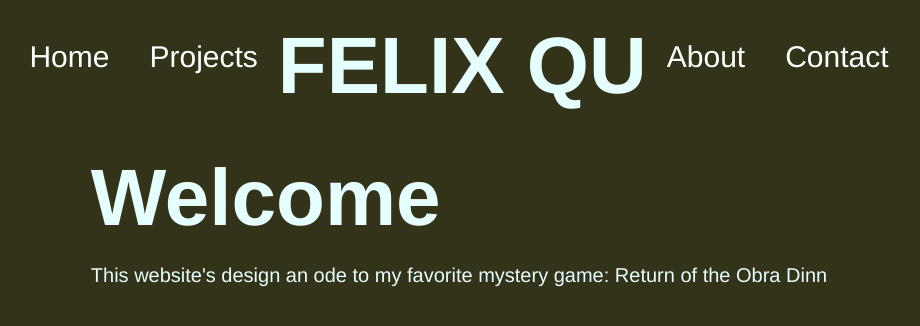
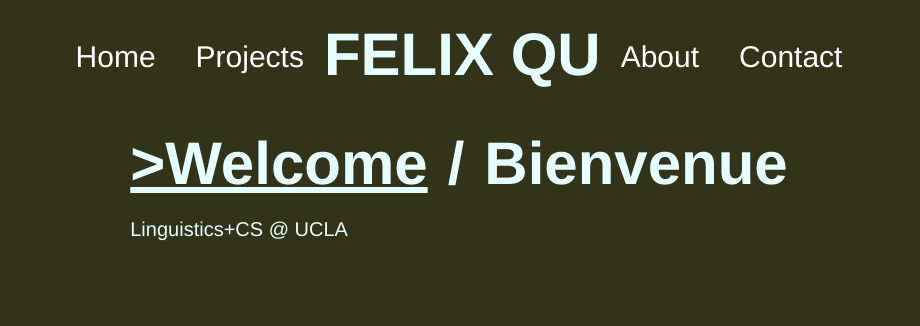
Before and after one commit to fequ830/fequ830.github.io, a React (Create React App) app: page / in a window 1280 px wide. Shown: the top 326 px of the page, without its empty margins (181-1101 px from the left). Built offline with nearby package versions, Linux system fonts and the light colour scheme.

Commit message:
2 language functionality

```diff
--- a/public/index.html
+++ b/public/index.html
@@ -24,7 +24,7 @@
       work correctly both with client-side routing and a non-root public URL.
       Learn how to configure a non-root public URL by running `npm run build`.
     -->
-    <title>React App</title>
+    <title>Felix Qu</title>
   </head>
   <body>
     <noscript>You need to enable JavaScript to run this app.</noscript>
--- a/src/App.css
+++ b/src/App.css
@@ -10,7 +10,7 @@ html {
 
 body {
   background-color: #333319;
-  font-family: Helvetica, sans-serif
+  font-family: Helvetica, serif
 }
 
 .app {
@@ -49,7 +49,7 @@ nav ul li a {
 h1 {
   margin-bottom: 20px;
   color: #e5ffff;
-  font-size: 80px;
+  font-size: 60px;
 }
 
 p {
@@ -64,3 +64,22 @@ p {
   align-items: center;
   color: #e5ffff
 }
+
+.about img {
+  width: 100%; /* Adjust the width as needed */
+  max-width: 400px; /* Set a maximum width to control image size */
+  height: auto; /* Maintain aspect ratio */
+  margin-top: 20px; /* Add margin for spacing */
+}
+
+
+/* Styles for the active tab */
+.tab.active {
+  text-decoration: underline;
+  cursor: pointer; /* Add this for pointer cursor on hover */
+}
+
+/* Styles for the slash (/) between "Welcome" and "Bienvenue" */
+h1 span:nth-child(2) {
+  margin: 0 20px; /* Add space between the words */
+}
--- a/src/App.js
+++ b/src/App.js
@@ -1,6 +1,7 @@
-import React from 'react';
+import React, {useState} from 'react';
 import './App.css';
 import { NavLink, Routes, Route } from 'react-router-dom';
+import LanguageSwitcher from './LanguageSwitcher';
 
 
 const App = () => (
@@ -23,18 +24,57 @@ const Navigation = () => (
   </nav>
 );
 
-const Home = () => (
-  <div className='home'>
-    <h1>Welcome</h1>
-    <p> This website's design an ode to my favorite mystery game: Return of the Obra Dinn</p>
-  </div>
-);
+// const Home = () => {
+//   const [welcome, setWelcome] = useState(true);
+
+//   const toggleWelcome = () => {
+//     setWelcome((prevState) => !prevState);
+//   };
+
+//   return (
+//     <div className='home'>
+//       <h1 onClick={toggleWelcome} style={{ cursor: 'pointer' }}>
+//         {welcome ? 'Welcome' : 'Bienvenue'}
+//       </h1>
+//       <p>Ipsum dolor dolorem consectetur est velit fugiat...</p>
+//     </div>
+//   );
+// };
+
+const Home = () => {
+  const [activeTab, setActiveTab] = useState('welcome');
+
+  const handleTabClick = (tab) => {
+    setActiveTab(tab);
+  };
+
+  return (
+    <div className='home'>
+      <h1>
+        <span
+          className={`tab ${activeTab === 'welcome' ? 'active' : ''}`}
+          onClick={() => handleTabClick('welcome')}
+        >
+          {activeTab === 'welcome' ? '>Welcome' : 'Welcome'}
+        </span>
+        <span>/</span>
+        <span
+          className={`tab ${activeTab === 'bienvenue' ? 'active' : ''}`}
+          onClick={() => handleTabClick('bienvenue')}
+        >
+          {activeTab === 'bienvenue' ? '>Bienvenue' : 'Bienvenue'}
+        </span>
+      </h1>
+      <LanguageSwitcher activeTab={activeTab} />
+    </div>
+  );
+};
 
 const About = () => (
   <div className='about'>
     <h1>About Me</h1>
     <p>Ipsum dolor dolorem consectetur est velit fugiat. Dolorem provident corporis fuga saepe distinctio ipsam? Et quos harum excepturi dolorum molestias?</p>
-    <p>Ipsum dolor dolorem consectetur est velit fugiat. Dolorem provident corporis fuga saepe distinctio ipsam? Et quos harum excepturi dolorum molestias?</p>
+    <img src="/felixpic.jpg" alt="Felix Qu Picture" />
   </div>
 );
 
--- /dev/null
+++ b/src/LanguageSwitcher.js
@@ -0,0 +1,11 @@
+import React from 'react';
+
+const LanguageSwitcher = ({ activeTab }) => {
+  const text = activeTab === 'welcome'
+    ? 'Linguistics+CS @ UCLA'
+    : 'Linguistique+Informatique @ UCLA';
+
+  return <p>{text}</p>;
+};
+
+export default LanguageSwitcher;
```
Also changed, not shown: public/felixpic.jpg (added).
